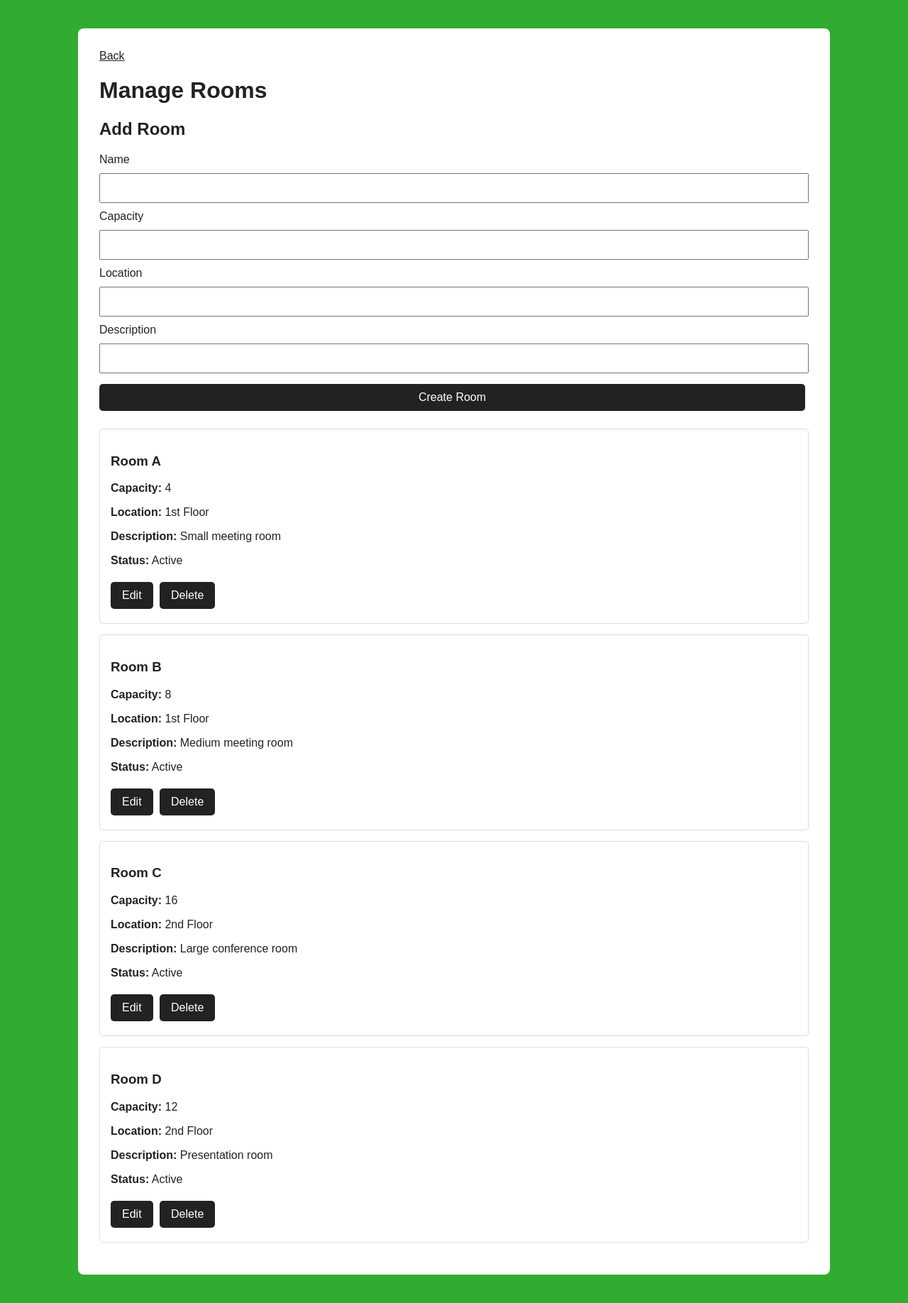
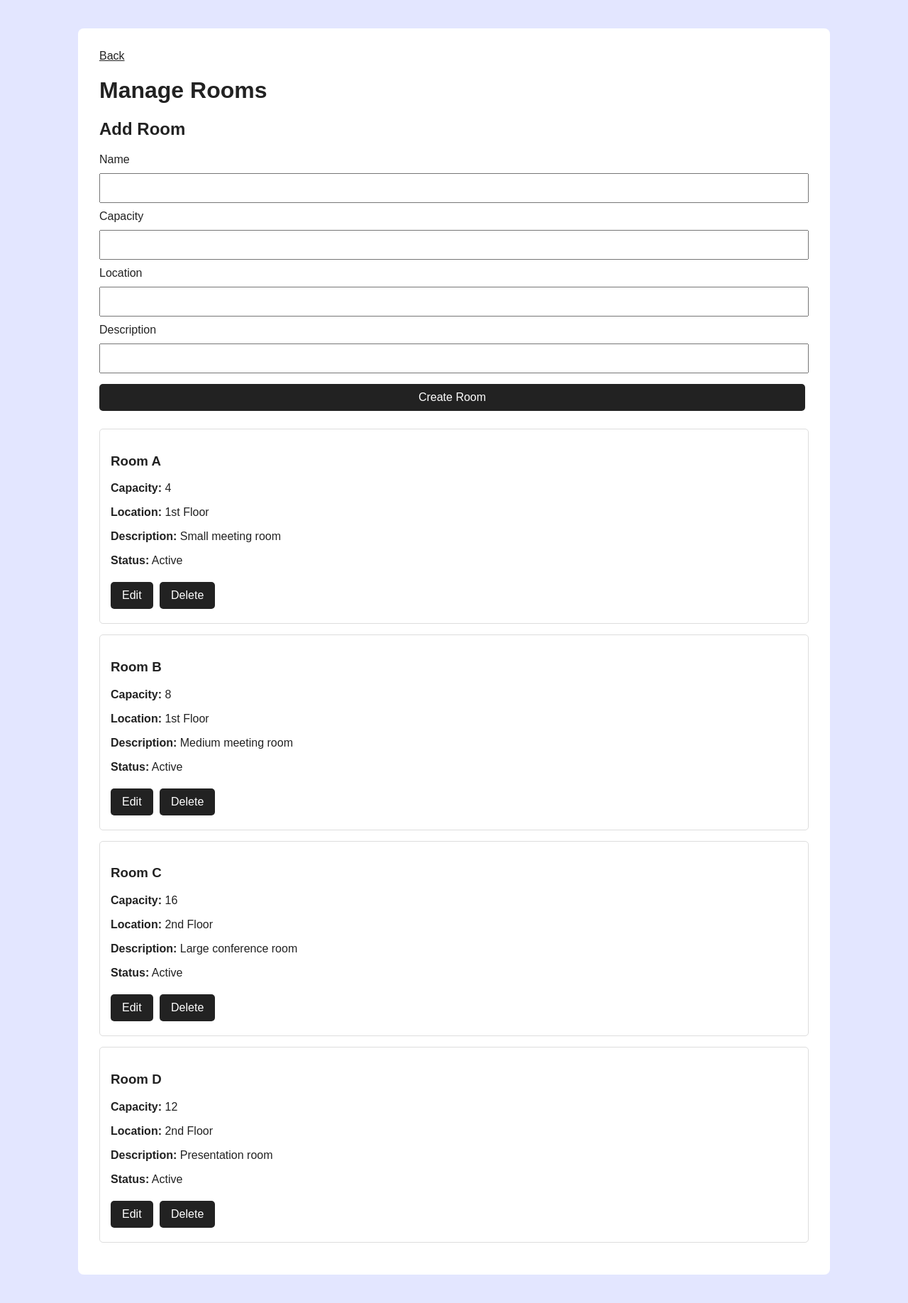
Before and after one commit to mohammadalshikh/meeting-scheduler, a Flask app: page /admin/rooms in a window 1280 px wide. Shown: the whole page at 71% size. Run offline with Flask 3, Linux system fonts and the light colour scheme; the visitor is signed in with stand-in values (Sample User, id 1); data comes from the database, SQL or seed files in the repository.

Commit message:
Change background color

```diff
--- a/static/css/style.css
+++ b/static/css/style.css
@@ -2,7 +2,7 @@ body {
     margin: 0;
     font-family: Arial, sans-serif;
     /* background: #f5f5f5; */
-    background: rgb(48, 173, 48);
+    background: #e3e6ff;
     color: #222;
 }
 
```
